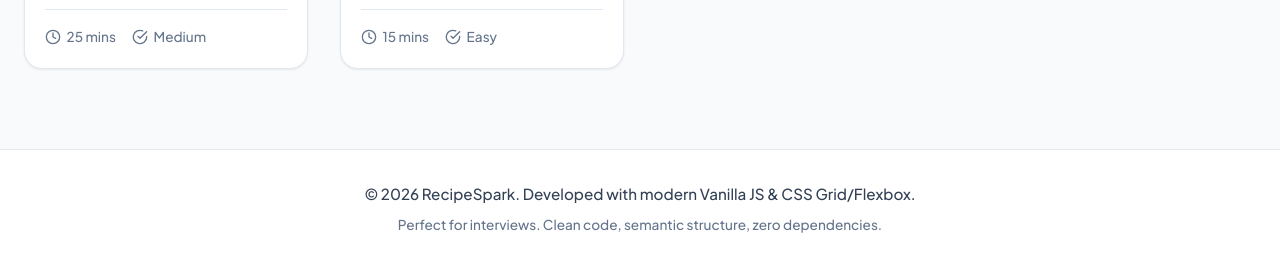
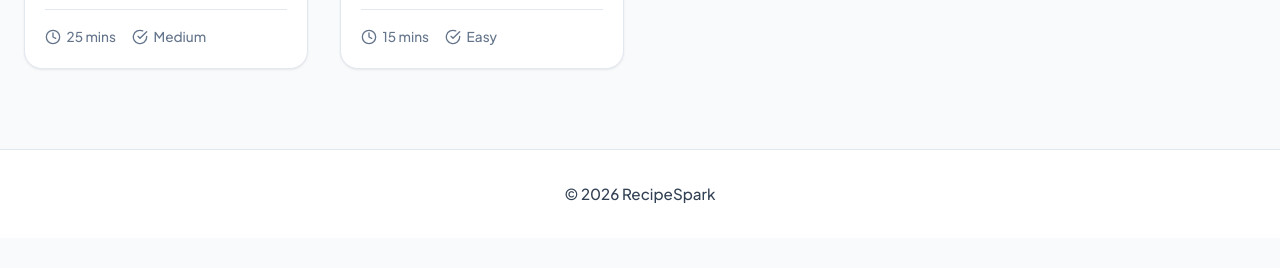
Before and after one commit to adimulanandini/recipe-finder, a plain HTML site: page index.html in a window 1280 px wide. Shown: the part 2741-3009 px from the top of the page. After the commit the page ends 2979 px from the top, so only its background shows below. Drawn offline with Linux system fonts and the light colour scheme.

Commit message:
Simplify footer content in index.html
Removed additional footer text for simplicity.

```diff
--- a/index.html
+++ b/index.html
@@ -167,8 +167,7 @@
     <!-- Footer -->
     <footer class="main-footer">
         <div class="footer-container">
-            <p>&copy; 2026 RecipeSpark. Developed with modern Vanilla JS &amp; CSS Grid/Flexbox.</p>
-            <p class="footer-subtext">Perfect for interviews. Clean code, semantic structure, zero dependencies.</p>
+            <p>&copy; 2026 RecipeSpark</p>
         </div>
     </footer>
 
```
